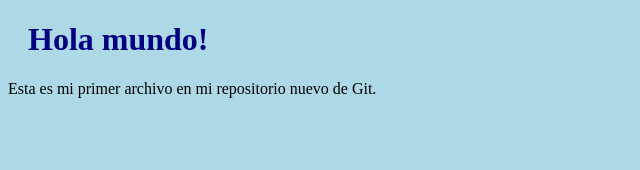
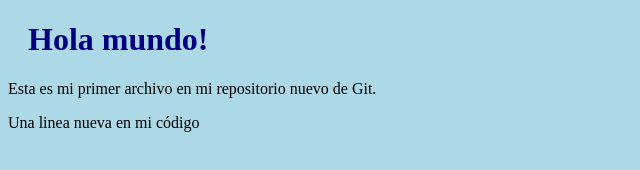
Before and after one commit to myheroxd/myheroxd.test.github.io, a plain HTML site: page index.html in a window 1280 px wide. Shown: the whole page, without its empty margins (0-640 px from the left). Drawn offline with Linux system fonts and the light colour scheme.

Commit message:
index.html actualizado con una linea nueva

```diff
--- a/index.html
+++ b/index.html
@@ -9,5 +9,6 @@
 <body>
     <h1>Hola mundo!</h1>
     <p>Esta es mi primer archivo en mi repositorio nuevo de Git.</p>
+    <p>Una linea nueva en mi código</p>
 </body>
 </html>
```
